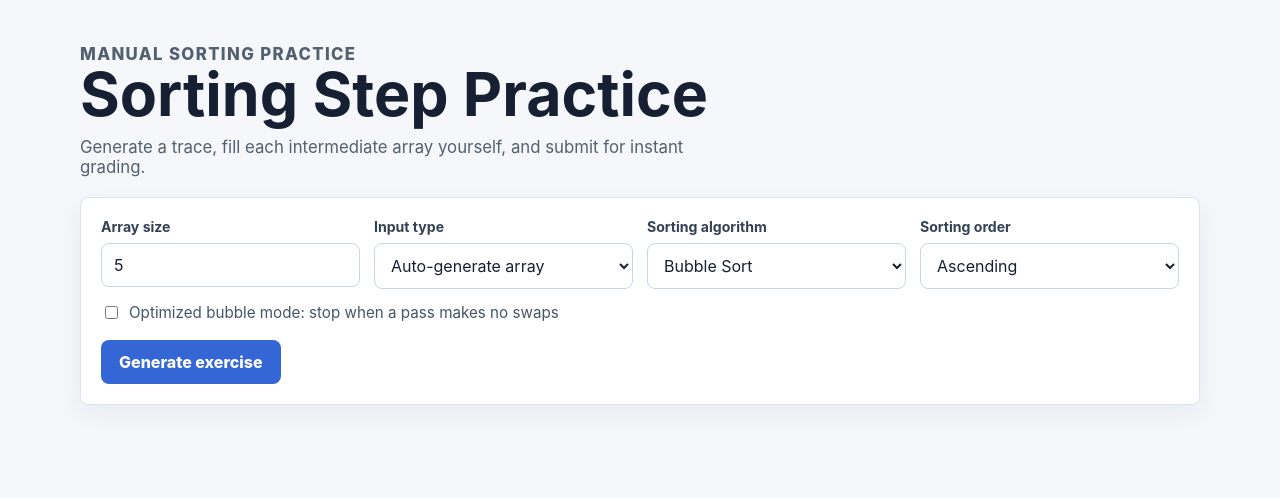
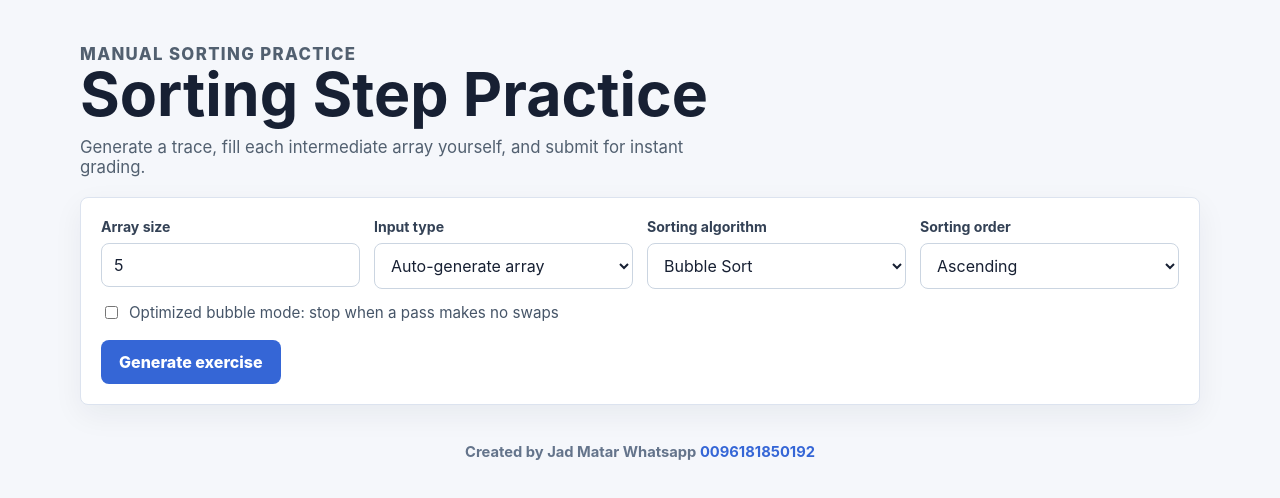
Before and after one commit to jadmatar628-web/SORTING_ALGORITHMS, a React (Vite) app: page / in a window 1280 px wide. Shown: the top 498 px of the page. Built offline with nearby package versions, Linux system fonts and the light colour scheme.

Commit message:
Add creator watermark

```diff
--- a/src/App.jsx
+++ b/src/App.jsx
@@ -225,6 +225,13 @@ export default function App() {
       )}
 
       <ResultTable results={results} onTryAgain={() => setResults(null)} />
+
+      <footer className="watermark">
+        Created by Jad Matar Whatsapp{' '}
+        <a href="https://wa.me/96181850192" target="_blank" rel="noreferrer">
+          0096181850192
+        </a>
+      </footer>
     </main>
   );
 }
--- a/src/styles.css
+++ b/src/styles.css
@@ -326,6 +326,24 @@ select {
   color: #991b1b;
 }
 
+.watermark {
+  margin-top: 24px;
+  padding: 14px 0 0;
+  color: #64748b;
+  font-size: 0.92rem;
+  font-weight: 700;
+  text-align: center;
+}
+
+.watermark a {
+  color: #3566d6;
+  text-decoration: none;
+}
+
+.watermark a:hover {
+  text-decoration: underline;
+}
+
 @media (max-width: 820px) {
   .app-shell {
     width: min(100% - 20px, 1120px);
```
